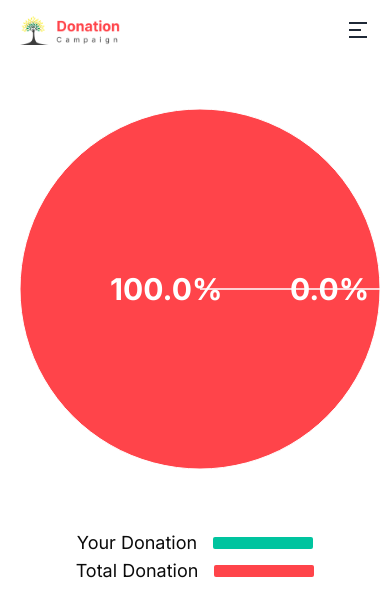
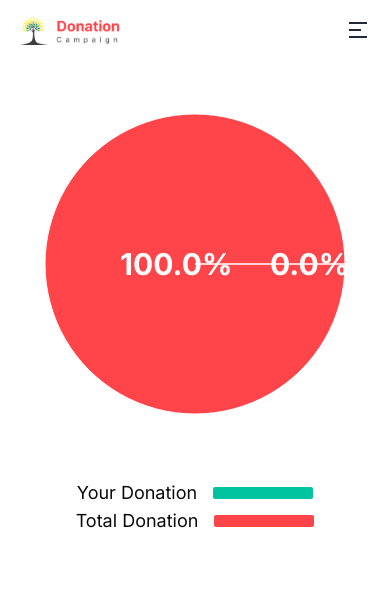
Before and after one commit to ShishirPHS/donation-campaign, a React (Vite) app: page /statistics in a window 390 px wide. Shown: the top 616 px of the page. Built offline with nearby package versions, Linux system fonts and the light colour scheme.

Commit message:
fix pie chart responsive issue

```diff
--- a/src/components/Chart/Chart.jsx
+++ b/src/components/Chart/Chart.jsx
@@ -38,14 +38,14 @@ const Chart = ({ myDonations, totalDonations }) => {
 
   return (
     <div className="z-10 mt-7">
-      <PieChart className="mx-auto" width={400} height={400}>
+      <PieChart className="mx-auto" width={350} height={350}>
         <Pie
           data={data}
           cx="50%"
           cy="50%"
           labelLine={false}
           label={renderCustomizedLabel}
-          outerRadius={180}
+          outerRadius={150}
           fill="#8884d8"
           dataKey="value"
         >
```
